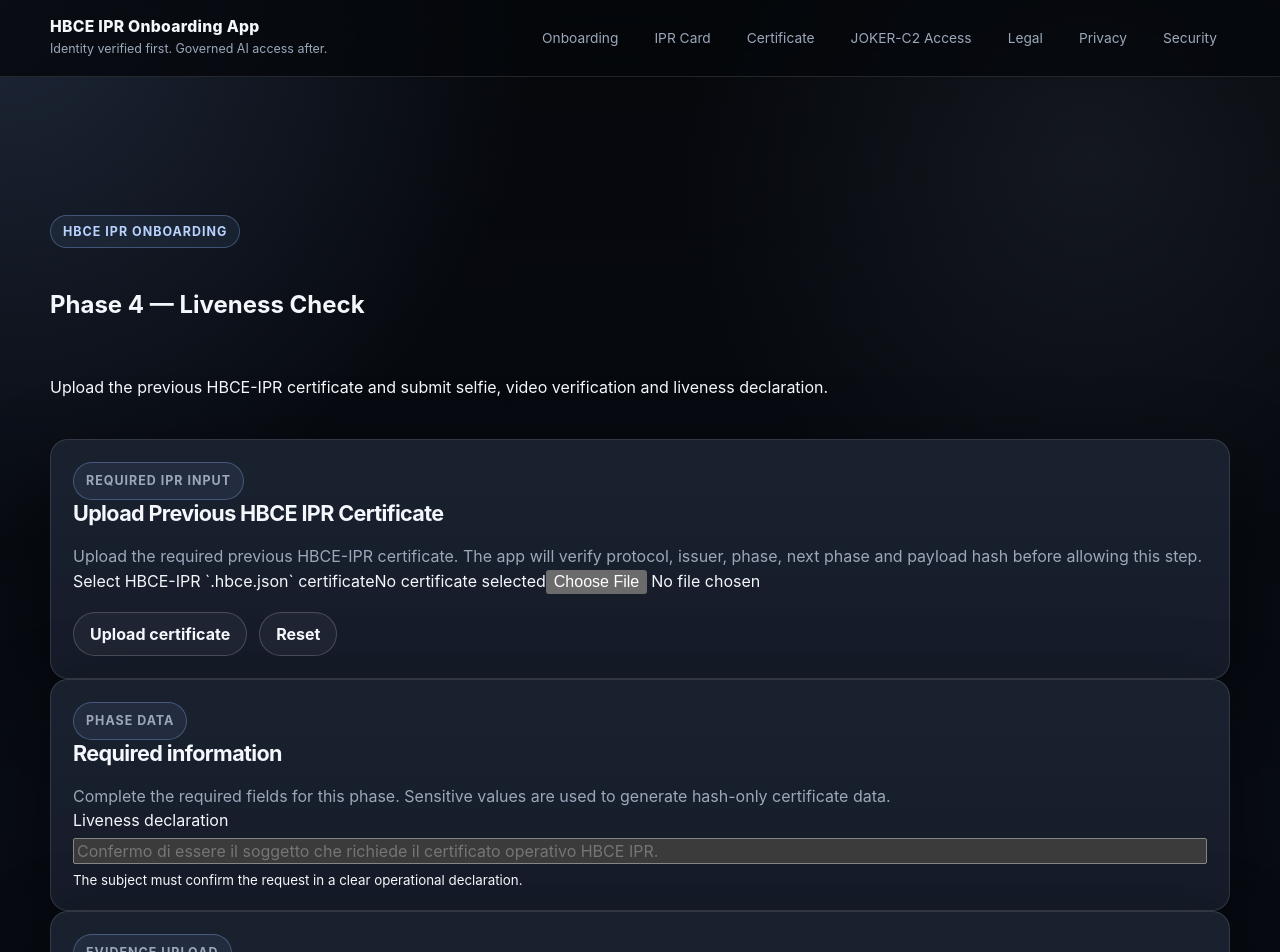
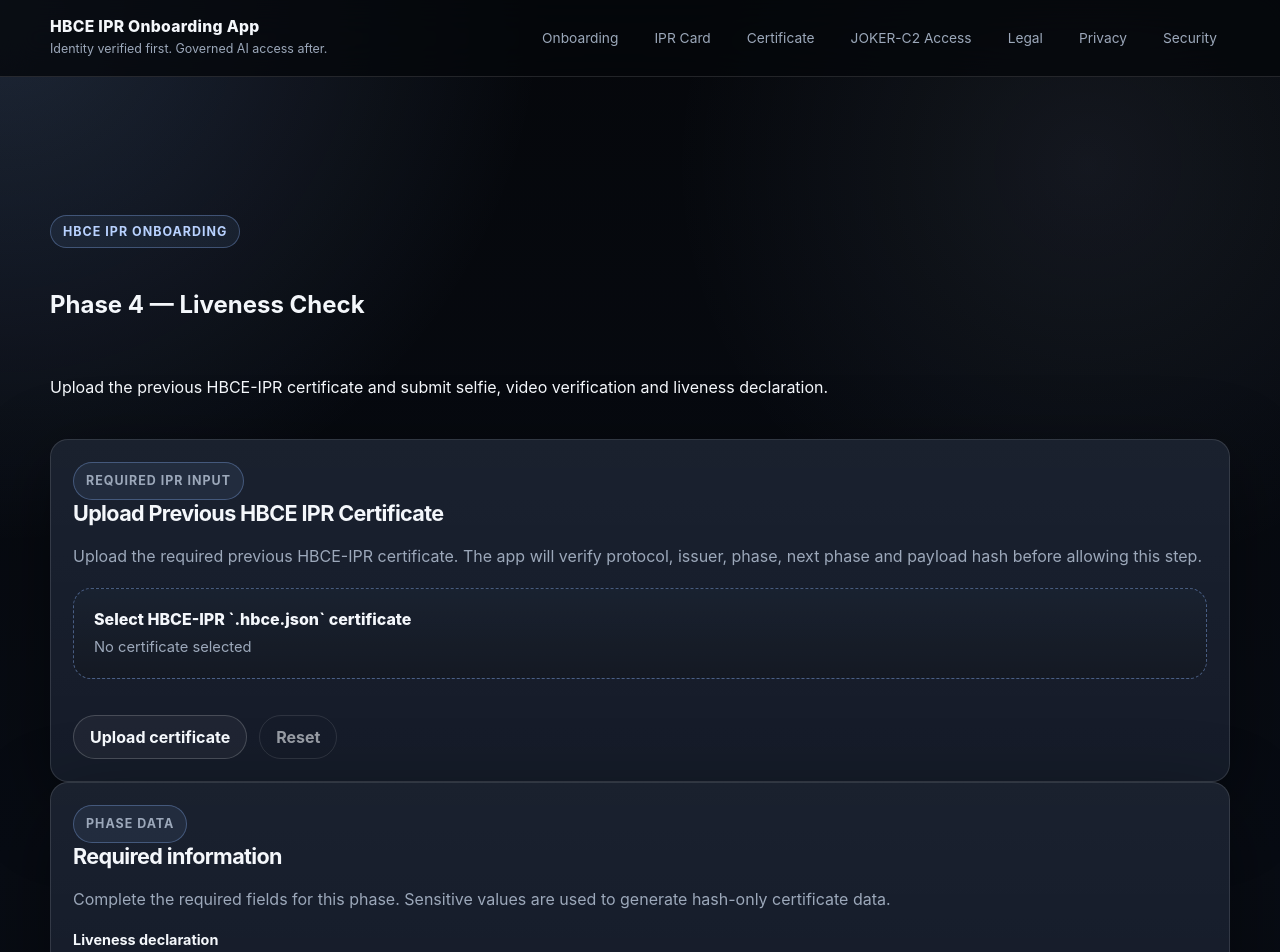
Before and after one commit to manuelcoletta1-source/hbce-ipr-onboarding-app, a Next.js app: page /onboarding/phase-4 in a window 1280 px wide. Shown: the top 952 px of the page. Built offline with nearby package versions, Linux system fonts and the light colour scheme.

Commit message:
style(global): add HBCE IPR onboarding form and upload UI styles

```diff
--- a/app/globals.css
+++ b/app/globals.css
@@ -85,6 +85,14 @@ a {
   -webkit-tap-highlight-color: transparent;
 }
 
+button:disabled,
+input:disabled,
+select:disabled,
+textarea:disabled {
+  cursor: not-allowed;
+  opacity: 0.58;
+}
+
 code,
 pre,
 .hbce-mono {
@@ -127,6 +135,11 @@ svg {
 
 .hbce-section {
   margin: 32px 0;
+}
+
+.hbce-stack {
+  display: grid;
+  gap: 18px;
 }
 
 .hbce-header {
@@ -254,6 +267,12 @@ svg {
   grid-template-columns: repeat(4, minmax(0, 1fr));
 }
 
+.hbce-form-grid {
+  display: grid;
+  grid-template-columns: repeat(2, minmax(0, 1fr));
+  gap: 16px;
+}
+
 .hbce-card {
   border: 1px solid var(--hbce-line);
   background:
@@ -276,6 +295,28 @@ svg {
       rgba(255, 255, 255, 0.018)
     ),
     var(--hbce-panel-2);
+}
+
+.hbce-card--success {
+  border-color: rgba(158, 230, 180, 0.38);
+  background:
+    linear-gradient(
+      180deg,
+      rgba(158, 230, 180, 0.1),
+      rgba(255, 255, 255, 0.018)
+    ),
+    var(--hbce-panel);
+}
+
+.hbce-card--danger {
+  border-color: rgba(255, 143, 143, 0.38);
+  background:
+    linear-gradient(
+      180deg,
+      rgba(255, 143, 143, 0.1),
+      rgba(255, 255, 255, 0.018)
+    ),
+    var(--hbce-panel);
 }
 
 .hbce-card h1,
@@ -325,10 +366,11 @@ svg {
   transition:
     transform 160ms ease,
     background 160ms ease,
-    border-color 160ms ease;
+    border-color 160ms ease,
+    opacity 160ms ease;
 }
 
-.hbce-btn:hover {
+.hbce-btn:hover:not(:disabled) {
   transform: translateY(-1px);
   border-color: rgba(143, 183, 255, 0.42);
   background: rgba(143, 183, 255, 0.1);
@@ -346,6 +388,10 @@ svg {
 .hbce-btn--danger {
   border-color: rgba(255, 143, 143, 0.45);
   background: rgba(255, 143, 143, 0.08);
+}
+
+.hbce-btn--ghost {
+  background: transparent;
 }
 
 .hbce-panel-title {
@@ -461,6 +507,19 @@ svg {
 .hbce-field {
   display: grid;
   gap: 8px;
+  color: var(--hbce-text);
+  font-weight: 720;
+  font-size: 0.9rem;
+}
+
+.hbce-field span {
+  color: var(--hbce-text);
+}
+
+.hbce-field small {
+  color: var(--hbce-muted-2);
+  font-weight: 520;
+  line-height: 1.45;
 }
 
 .hbce-label {
@@ -471,7 +530,10 @@ svg {
 
 .hbce-input,
 .hbce-select,
-.hbce-textarea {
+.hbce-textarea,
+.hbce-field input:not([type="checkbox"]),
+.hbce-field select,
+.hbce-field textarea {
   width: 100%;
   border: 1px solid var(--hbce-line);
   border-radius: 14px;
@@ -481,20 +543,150 @@ svg {
   outline: none;
 }
 
+.hbce-field input[type="file"] {
+  cursor: pointer;
+}
+
 .hbce-input::placeholder,
-.hbce-textarea::placeholder {
+.hbce-textarea::placeholder,
+.hbce-field input::placeholder,
+.hbce-field textarea::placeholder {
   color: var(--hbce-muted-2);
 }
 
 .hbce-input:focus,
 .hbce-select:focus,
-.hbce-textarea:focus {
+.hbce-textarea:focus,
+.hbce-field input:focus,
+.hbce-field select:focus,
+.hbce-field textarea:focus {
   border-color: rgba(143, 183, 255, 0.6);
 }
 
-.hbce-textarea {
+.hbce-textarea,
+.hbce-field textarea {
   min-height: 132px;
   resize: vertical;
+}
+
+.hbce-check {
+  display: grid;
+  grid-template-columns: auto 1fr;
+  gap: 12px;
+  align-items: flex-start;
+  border: 1px solid var(--hbce-line);
+  border-radius: 16px;
+  padding: 14px;
+  background: rgba(255, 255, 255, 0.03);
+  color: var(--hbce-text);
+  cursor: pointer;
+}
+
+.hbce-check input {
+  width: 18px;
+  height: 18px;
+  margin-top: 2px;
+  accent-color: var(--hbce-accent);
+}
+
+.hbce-check span {
+  display: grid;
+  gap: 4px;
+}
+
+.hbce-check small {
+  color: var(--hbce-muted-2);
+  line-height: 1.45;
+}
+
+.hbce-field-error,
+.hbce-field-error input,
+.hbce-field-error select,
+.hbce-field-error textarea {
+  border-color: rgba(255, 143, 143, 0.55);
+}
+
+.hbce-error-text {
+  color: var(--hbce-danger) !important;
+}
+
+.hbce-upload-zone {
+  display: grid;
+  gap: 8px;
+  border: 1px dashed rgba(143, 183, 255, 0.42);
+  border-radius: var(--hbce-radius);
+  background:
+    linear-gradient(
+      180deg,
+      rgba(143, 183, 255, 0.075),
+      rgba(255, 255, 255, 0.02)
+    ),
+    rgba(5, 7, 11, 0.35);
+  padding: 20px;
+  cursor: pointer;
+  transition:
+    border-color 160ms ease,
+    background 160ms ease,
+    transform 160ms ease;
+}
+
+.hbce-upload-zone:hover {
+  transform: translateY(-1px);
+  border-color: rgba(143, 183, 255, 0.72);
+  background:
+    linear-gradient(
+      180deg,
+      rgba(143, 183, 255, 0.12),
+      rgba(255, 255, 255, 0.025)
+    ),
+    rgba(5, 7, 11, 0.45);
+}
+
+.hbce-upload-zone input {
+  position: absolute;
+  inline-size: 1px;
+  block-size: 1px;
+  overflow: hidden;
+  clip: rect(0 0 0 0);
+  white-space: nowrap;
+  clip-path: inset(50%);
+}
+
+.hbce-upload-zone__title {
+  color: var(--hbce-text);
+  font-weight: 800;
+}
+
+.hbce-upload-zone__text {
+  color: var(--hbce-muted);
+  font-size: 0.92rem;
+  line-height: 1.45;
+  word-break: break-word;
+}
+
+.hbce-upload-status {
+  border: 1px solid var(--hbce-line);
+  border-radius: 16px;
+  background: rgba(255, 255, 255, 0.03);
+  color: var(--hbce-muted);
+  padding: 14px;
+  line-height: 1.55;
+}
+
+.hbce-upload-status p {
+  margin: 6px 0 0;
+}
+
+.hbce-upload-status--valid {
+  border-color: rgba(158, 230, 180, 0.38);
+  background: rgba(158, 230, 180, 0.08);
+  color: var(--hbce-success);
+}
+
+.hbce-upload-status--invalid {
+  border-color: rgba(255, 143, 143, 0.38);
+  background: rgba(255, 143, 143, 0.08);
+  color: var(--hbce-danger);
 }
 
 .hbce-notice {
@@ -672,7 +864,8 @@ svg {
 
   .hbce-grid--2,
   .hbce-grid--3,
-  .hbce-grid--4 {
+  .hbce-grid--4,
+  .hbce-form-grid {
     grid-template-columns: 1fr;
   }
 
@@ -729,6 +922,10 @@ svg {
   .hbce-badge {
     white-space: normal;
   }
+
+  .hbce-upload-zone {
+    padding: 16px;
+  }
 }
 
 @media (prefers-reduced-motion: reduce) {
```
